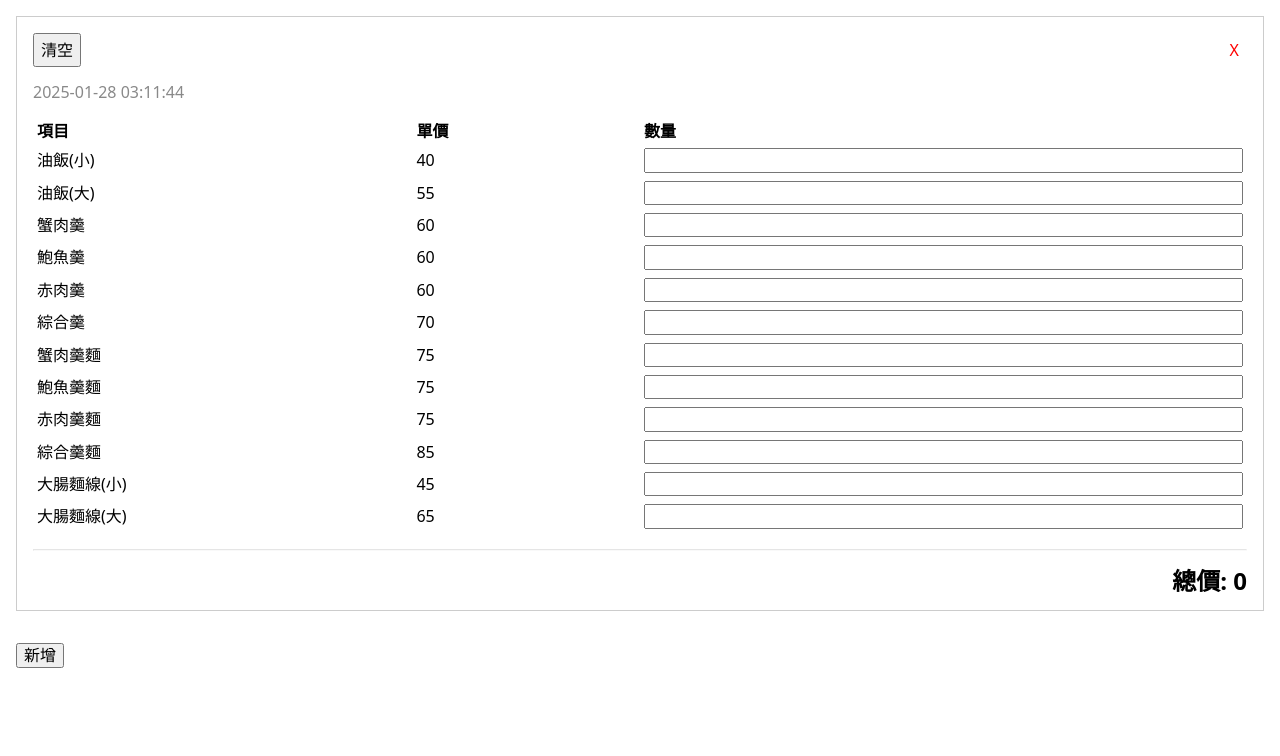
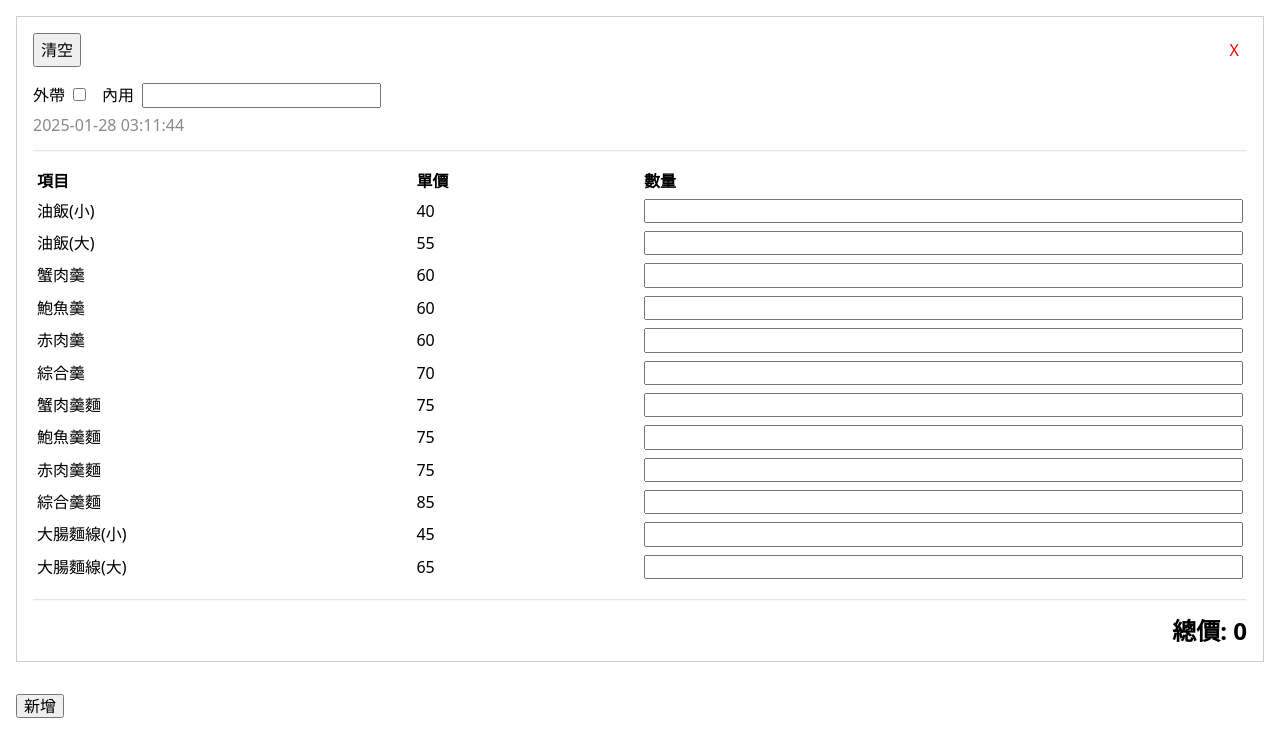
Before and after one commit to lfk29m/OilRice, a Vue app: page / in a window 1280 px wide. Shown: the top 756 px of the page. Built offline with nearby package versions, Linux system fonts and the light colour scheme.

Commit message:
新增 外帶、內用

```diff
--- a/src/components/MenuTable.vue
+++ b/src/components/MenuTable.vue
@@ -24,6 +24,8 @@ const totalPrice = computed(() => {
 const reset = () => {
   if (!menuItem.value) return
   createAt.value = dayjs().format(PRIMARY_TIME_FORMAT)
+  menuItem.value.isTakeAway = false
+  menuItem.value.tableNumber = null
   menuItem.value.items.forEach((item) => {
     item.count = null
   })
@@ -40,7 +42,18 @@ const removeMenuItem = () => {
       <button @click="reset">清空</button>
       <div class="menuTable__removeBtn" @click="removeMenuItem">X</div>
     </div>
+    <div class="menuTable__type">
+      <div>
+        <label for="isTakeAway">外帶</label>
+        <input v-model="menuItem.isTakeAway" type="checkbox" id="isTakeAway" />
+      </div>
+      <div>
+        <label for="isIn">內用</label>
+        <input v-model="menuItem.tableNumber" type="number" inputmode="numeric" id="isIn" />
+      </div>
+    </div>
     <div class="createAt">{{ createAt }}</div>
+    <hr />
     <table>
       <thead>
         <tr>
@@ -83,6 +96,17 @@ const removeMenuItem = () => {
     display: flex;
     justify-content: space-between;
     margin-bottom: 1rem;
+  }
+
+  &__type {
+    display: flex;
+    align-items: center;
+    gap: 1rem;
+    margin-bottom: 0.5rem;
+
+    label {
+      margin-right: 0.5rem;
+    }
   }
 
   &__removeBtn {
```
Also changed, not shown: src/types/index.d.ts (+10 -0 lines).
